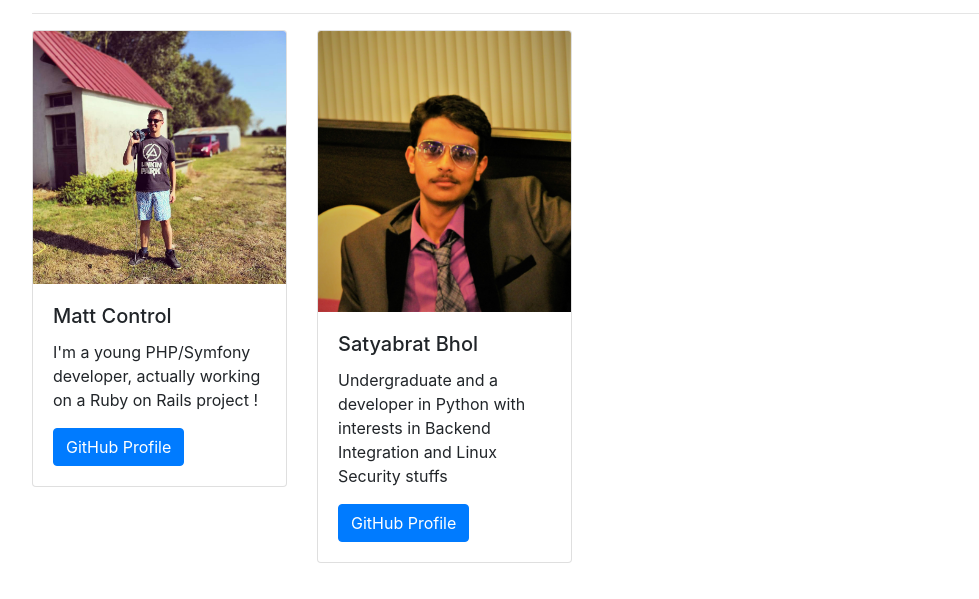
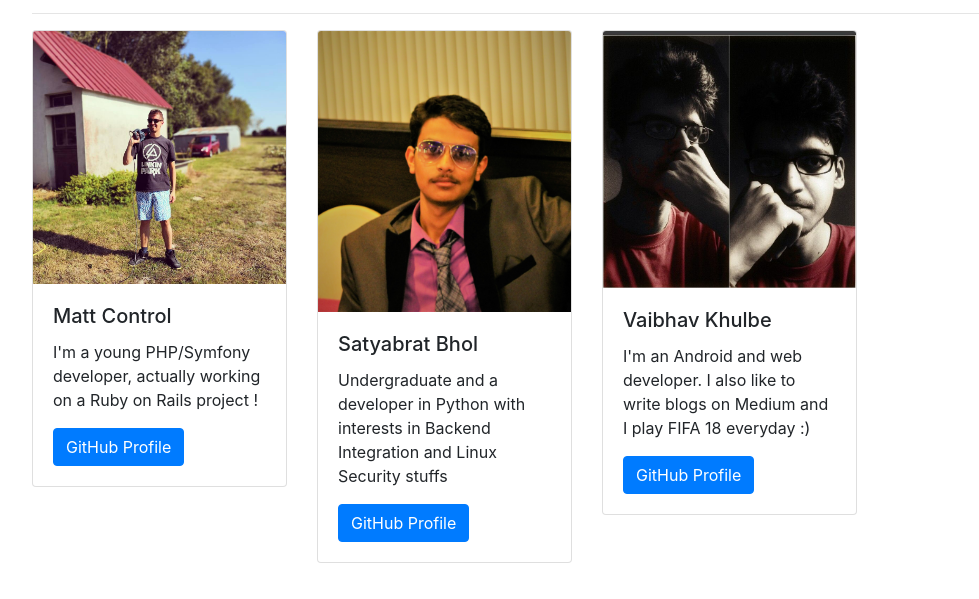
Before and after one commit to MattCrl/Contributors-portraits, a plain HTML site: page index.html in a window 1280 px wide. Shown: the part 51-650 px from the top of the page, without its empty margins (53-1032 px from the left). Drawn offline with nearby package versions, Linux system fonts and the light colour scheme.

Commit message:
Update index.html
Added my profile description

```diff
--- a/index.html
+++ b/index.html
@@ -39,6 +39,18 @@
                 </div>
             </div>
 
+            <!-- Third one! I'm Vaibhav -->
+            <div class="col-6 col-sm-4 col-md-3">
+                <div class="card">
+                    <img class="card-img-top" src="./images/vaibhav.JPG" alt="Vaibhav Khulbe profile">
+                    <div class="card-body">
+                        <h5 class="card-title">Vaibhav Khulbe</h5>
+                        <p class="card-text">I'm an Android and web developer. I also like to write blogs on Medium and I play FIFA 18 everyday :)</p>
+                        <a href="https://github.com/Kvaibhav01" class="btn btn-primary">GitHub Profile</a>
+                    </div>
+                </div>
+            </div>
+
 
 
         <!-- End of global row -->
```
